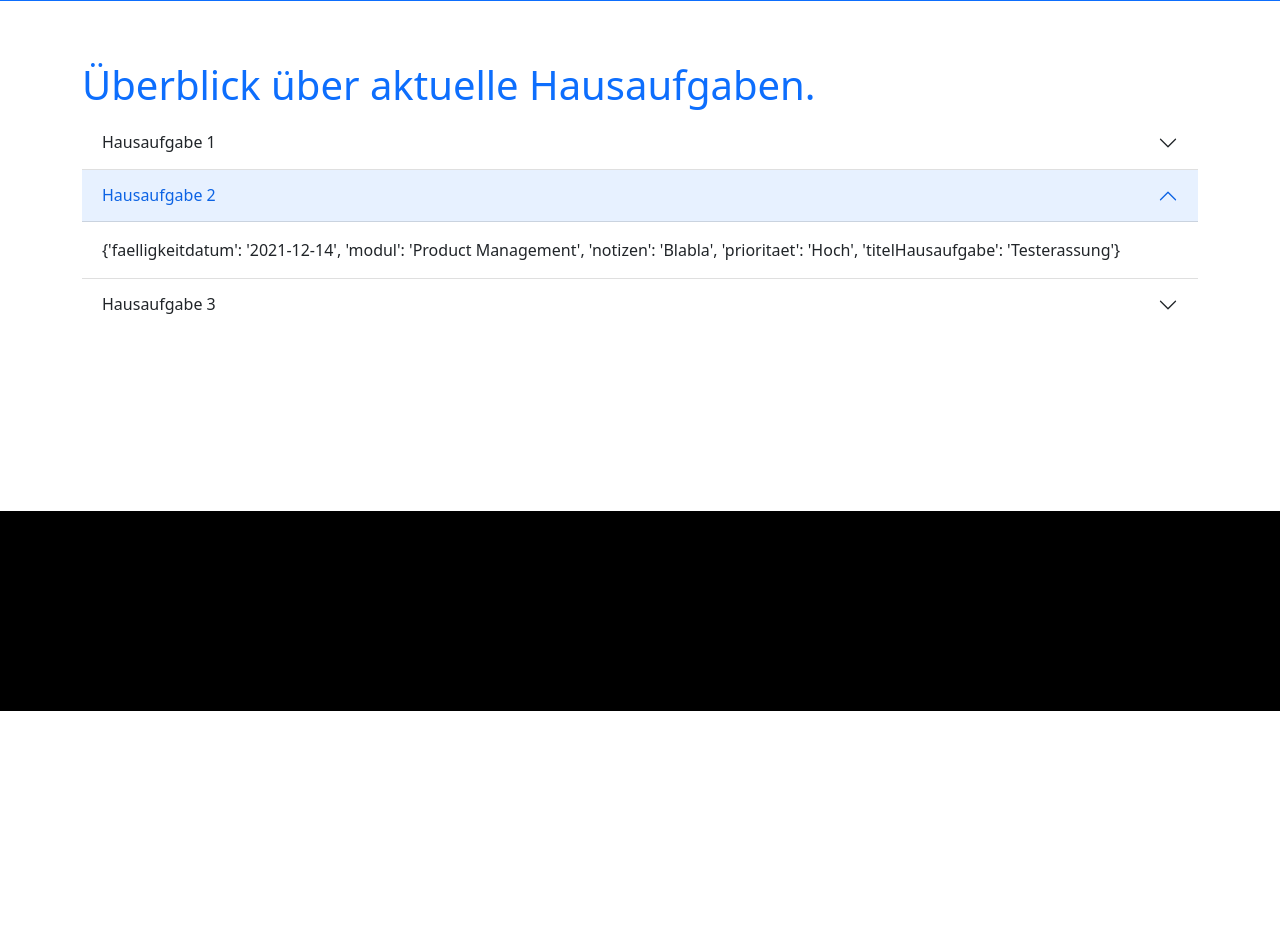
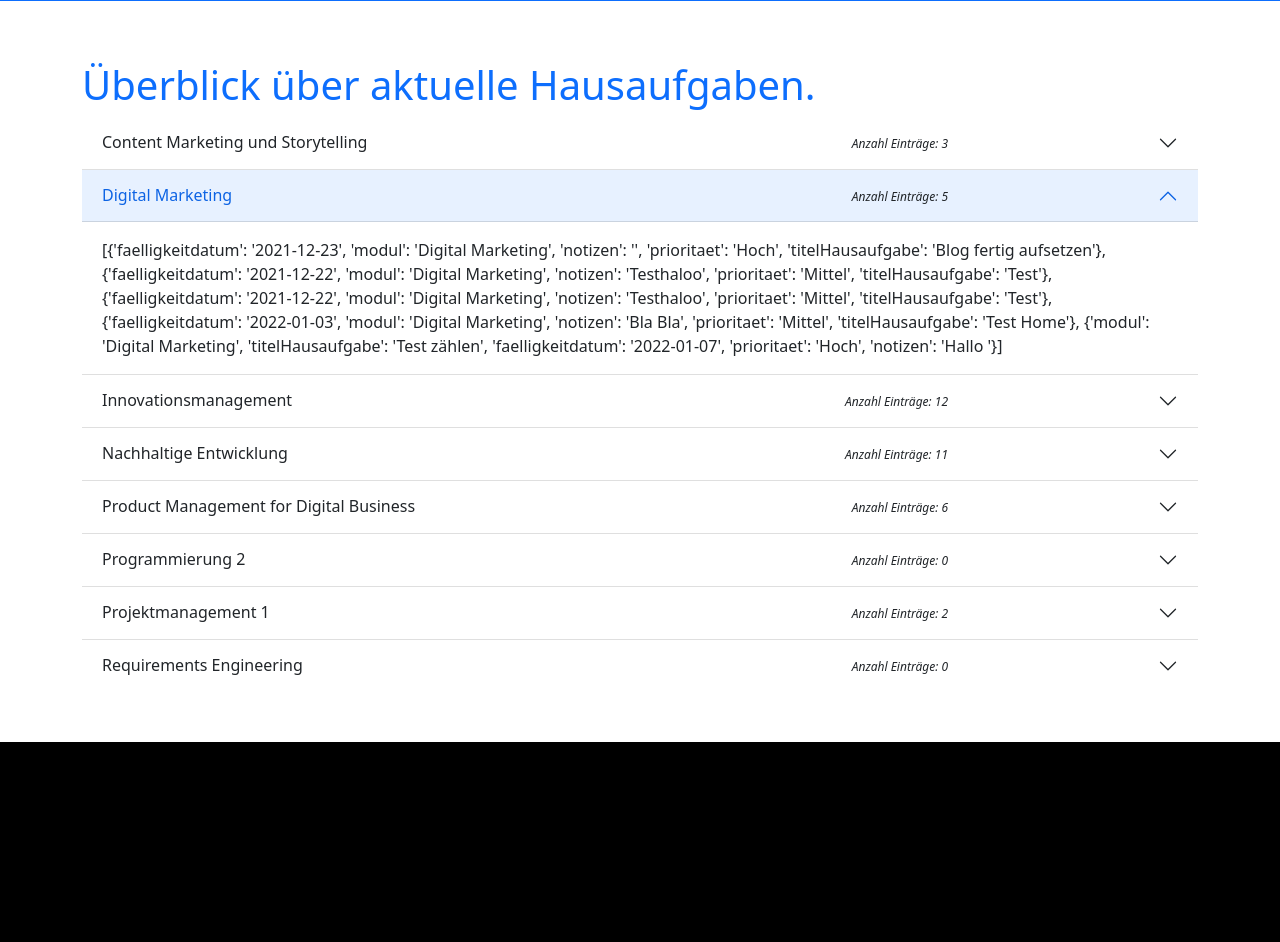
Before and after one commit to lapasaste/pro2, a Flask app: page /ueberblick in a window 1280 px wide, after a click on "Digital Marketing". Shown: the part 275-1217 px from the top of the page. Before the commit the page ends 986 px from the top, so only its background shows below. Run offline with Flask 2, Linux system fonts and the light colour scheme; some libraries are stand-ins or nearby versions.

Commit message:
get newest data on home

```diff
--- a/datenerfassung.py
+++ b/datenerfassung.py
@@ -8,8 +8,8 @@ homework_dict = {"Modul": ["modul"],
     "Notizen": ["textarea_notice"],
     "Priorität": ["flexRadioDefault"],
     "Fälligkeitsdatum": ["date"]
-                 }
+}
 print(homework_dict)
 
-with open("datenspeicher.json", "w") as f:
-    json.dump(homework_dict, f, indent=4, separators=(",", ":"), sort_keys=True)
+with open("datenspeicher.json", "w") as datenbank_hausaufgaben:
+    json.dump(homework_dict, datenbank_hausaufgaben, indent=4, separators=(",", ":"))
--- a/main.py
+++ b/main.py
@@ -1,29 +1,81 @@
 from flask import Flask, request
 from flask import render_template
-from datetime import datetime
 import json
 
 app = Flask("Hello You")
 
+@app.route('/')
+def hello():
+    d = open("datenspeicher.json")
+    datenspeicher_list = json.load(d)
 
-@app.route('/home')
-def hello():
 
-    return render_template("index.html", name="Stefan")
+    datum_list = []
+    for date in datenspeicher_list:
+        datum_list.append((date["faelligkeitdatum"], date["modul"], date["titelHausaufgabe"]))
+
+
+    datum_list = sorted(datum_list, key=lambda x: x[0], reverse=True)
+    datum_list = datum_list[:3]
+
+    return render_template("index.html", datum_list=datum_list)
+
 
 @app.route('/ueberblick')
 def ueberblick():
     d = open("datenspeicher.json")
     datenspeicher_list = json.load(d)
 
+    #Mit Jinja stylen
+    #Daten nach Modul aus JSON ziehen und weiter für HTML geben
+    contentmarketing_list = []
+    digitalmarketing_list = []
+    innovationsmanagement_list = []
+    nachhaltige_list = []
+    productmanagement_list = []
+    programmieren_list = []
+    projektmanagement_list = []
+    requirements_list = []
 
-    #list_data = "Modul"
-    #list_data_values = [testii[list_data] for testii in datenspeicher_list]
-    #Möchte jedes Dict in ein Accordion integrieren, aber ich komme nicht weiter...
-    for einblock in datenspeicher_list:
-        print(einblock)
+    for eintrag in datenspeicher_list:
+        if eintrag["modul"] == "Content Marketing":
+            contentmarketing_list.append(eintrag)
 
-    return render_template("ueberblick.html", hausgabehausaufgabe=einblock)
+        elif eintrag["modul"] == "Digital Marketing":
+            digitalmarketing_list.append(eintrag)
+
+        elif eintrag["modul"] == "Innovationsmanagement":
+            innovationsmanagement_list.append(eintrag)
+
+        elif eintrag["modul"] == "Nachhaltige Entwicklung":
+            nachhaltige_list.append(eintrag)
+
+        elif eintrag["modul"] == "Product Management":
+            productmanagement_list.append(eintrag)
+
+        elif eintrag["modul"] == "Programmieren 2":
+            programmieren_list.append(eintrag)
+
+
+        elif eintrag["modul"] == "Projektmanagement 1":
+            projektmanagement_list.append(eintrag)
+
+        elif eintrag["modul"] == "Requirement Engineering":
+            requirements_list.append(eintrag)
+
+    #Anzahl Einträge in Modulen
+    Zcon = len(contentmarketing_list)
+    Zdigma= len(digitalmarketing_list)
+    Zinno = len(innovationsmanagement_list)
+    Znachhaltig = len(nachhaltige_list)
+    Zproduct = len(productmanagement_list)
+    Zprog = len(programmieren_list)
+    Zprojekt = len(projektmanagement_list)
+    Zreque = len(requirements_list)
+
+    return render_template("ueberblick.html", anzahlcontent=Zcon, anzahldigital=Zdigma, anzahlinno=Zinno, anzahlnachhaltig=Znachhaltig, anzahlproduct=Zproduct, anzahlprog=Zprog, anzahlprojekt=Zprojekt, anzahlreque=Zreque, contentmarketing=contentmarketing_list, digitalmarketing=digitalmarketing_list, innovationsmanagement=innovationsmanagement_list, nachhaltigeentwicklung=nachhaltige_list,productmanagement=productmanagement_list, programmieren=programmieren_list, projektmanagement=projektmanagement_list, requirements=requirements_list)
+
+
 
 @app.route('/erfassen', methods=['GET', 'POST'])
 def erfassen():
@@ -37,9 +89,9 @@ def erfassen():
         prioritaet = request.form.get("flexRadioDefault")
         faelligkeit = request.form.get("date")
 
-        datenspeicher_list.append({"faelligkeitdatum": faelligkeit, "modul": modul, "notizen": notizen, "prioritaet": prioritaet, "titelHausaufgabe": titletext})
-        with open("datenspeicher.json", "w") as f:
-            json.dump(datenspeicher_list, f, indent=4, separators=(",", ":"), sort_keys=True)
+        datenspeicher_list.append({"modul": modul, "titelHausaufgabe": titletext, "faelligkeitdatum": faelligkeit, "prioritaet": prioritaet, "notizen": notizen})
+        with open("datenspeicher.json", "w") as datenbank_hausaufgaben:
+            json.dump(datenspeicher_list, datenbank_hausaufgaben, indent=4, separators=(",", ":"))
 
         return render_template("ueberblick.html", testii=datenspeicher_list[0])
 
--- a/static/main.css
+++ b/static/main.css
@@ -56,6 +56,7 @@ h1 {
 
 .card {
     background-color: #f9f9f9;
+    min-height: 285px;
 }
 
 .cardhome {
@@ -74,6 +75,19 @@ form {
     width: 400px;
 }
 
+/*Überblick Anzahl Hausaufgaben */
+.accordion-flush .accordion-item {
+    position: relative!important;
+}
+.accodion-anzahl {
+    position: absolute;
+    z-index: 4;
+    right: 250px;
+    font-size: 12px;
+    font-style: italic;
+    top: 18px;
+}
+
 footer {
     min-height: 200px;
     margin-top: 50px;
--- a/templates/header.html
+++ b/templates/header.html
@@ -19,7 +19,7 @@
         <div class="collapse navbar-collapse" id="navbarNav">
           <ul class="navbar-nav">
             <li class="nav-item">
-              <a class="nav-link active hover-underline-animation" aria-current="page" href="/home">Home</a>
+              <a class="nav-link active hover-underline-animation" aria-current="page" href="/">Home</a>
             </li>
             <li class="nav-item">
               <a class="nav-link hover-underline-animation" href="/ueberblick">Überblick</a>
--- a/templates/ueberblick.html
+++ b/templates/ueberblick.html
@@ -8,36 +8,91 @@
 				<div class="accordion-item">
 					<h2 class="accordion-header" id="flush-headingOne">
 						<button class="accordion-button collapsed" type="button" data-bs-toggle="collapse" data-bs-target="#flush-collapseOne" aria-expanded="false" aria-controls="flush-collapseOne">
-						Hausaufgabe 1
+						Content Marketing und Storytelling
 						</button>
 					</h2>
+					<div class="accodion-anzahl">Anzahl Einträge: {{anzahlcontent}}</div>
 					<div id="flush-collapseOne" class="accordion-collapse collapse" aria-labelledby="flush-headingOne" data-bs-parent="#accordionFlushExample">
 						<div class="accordion-body">
-							<p>{{hausgabehausaufgabe}}</p>
-							<p>{{Notizen}}</p>
-							<p>{{Priorität}}</p>
-							<p>{{Fälligkeit}}</p>
+							<p>{{contentmarketing}}</p>
 						</div>
 					</div>
 			  	</div>
 				<div class="accordion-item">
 					<h2 class="accordion-header" id="flush-headingTwo">
 				  		<button class="accordion-button collapsed" type="button" data-bs-toggle="collapse" data-bs-target="#flush-collapseTwo" aria-expanded="false" aria-controls="flush-collapseTwo">
-						Hausaufgabe 2
+						Digital Marketing
 						</button>
 					</h2>
+					<div class="accodion-anzahl">Anzahl Einträge: {{anzahldigital}}</div>
 					<div id="flush-collapseTwo" class="accordion-collapse collapse" aria-labelledby="flush-headingTwo" data-bs-parent="#accordionFlushExample">
-				  		<div class="accordion-body">{{hausgabehausaufgabe}}</div>
+				  		<div class="accordion-body">{{digitalmarketing}}</div>
 					</div>
 			  	</div>
 				<div class="accordion-item">
 					<h2 class="accordion-header" id="flush-headingThree">
 				  		<button class="accordion-button collapsed" type="button" data-bs-toggle="collapse" data-bs-target="#flush-collapseThree" aria-expanded="false" aria-controls="flush-collapseThree">
-						Hausaufgabe 3
+						Innovationsmanagement
 				  		</button>
 					</h2>
+					<div class="accodion-anzahl">Anzahl Einträge: {{anzahlinno}}</div>
 					<div id="flush-collapseThree" class="accordion-collapse collapse" aria-labelledby="flush-headingThree" data-bs-parent="#accordionFlushExample">
-				  		<div class="accordion-body">Details zur Hausaufgabe.</div>
+				  		<div class="accordion-body">{{innovationsmanagement}}</div>
+					</div>
+			  	</div>
+				<div class="accordion-item">
+					<h2 class="accordion-header" id="flush-headingFour">
+				  		<button class="accordion-button collapsed" type="button" data-bs-toggle="collapse" data-bs-target="#flush-collapseFour" aria-expanded="false" aria-controls="flush-collapseThree">
+						Nachhaltige Entwicklung
+				  		</button>
+					</h2>
+					<div class="accodion-anzahl">Anzahl Einträge: {{anzahlnachhaltig}}</div>
+					<div id="flush-collapseFour" class="accordion-collapse collapse" aria-labelledby="flush-headingFour" data-bs-parent="#accordionFlushExample">
+				  		<div class="accordion-body">{{nachhaltigeentwicklung}}</div>
+					</div>
+			  	</div>
+				<div class="accordion-item">
+					<h2 class="accordion-header" id="flush-headingFive">
+				  		<button class="accordion-button collapsed" type="button" data-bs-toggle="collapse" data-bs-target="#flush-collapseFive" aria-expanded="false" aria-controls="flush-collapseThree">
+						Product Management for Digital Business
+				  		</button>
+					</h2>
+					<div class="accodion-anzahl">Anzahl Einträge: {{anzahlproduct}}</div>
+					<div id="flush-collapseFive" class="accordion-collapse collapse" aria-labelledby="flush-headingFive" data-bs-parent="#accordionFlushExample">
+				  		<div class="accordion-body">{{productmanagement}}</div>
+					</div>
+			  	</div>
+				<div class="accordion-item">
+					<h2 class="accordion-header" id="flush-headingSix">
+				  		<button class="accordion-button collapsed" type="button" data-bs-toggle="collapse" data-bs-target="#flush-collapseSix" aria-expanded="false" aria-controls="flush-collapseThree">
+						Programmierung 2
+				  		</button>
+					</h2>
+					<div class="accodion-anzahl">Anzahl Einträge: {{anzahlprog}}</div>
+					<div id="flush-collapseSix" class="accordion-collapse collapse" aria-labelledby="flush-headingSix" data-bs-parent="#accordionFlushExample">
+				  		<div class="accordion-body">{{programmieren}}</div>
+					</div>
+			  	</div>
+				<div class="accordion-item">
+					<h2 class="accordion-header" id="flush-headingSeven">
+				  		<button class="accordion-button collapsed" type="button" data-bs-toggle="collapse" data-bs-target="#flush-collapseSeven" aria-expanded="false" aria-controls="flush-collapseThree">
+						Projektmanagement 1
+				  		</button>
+					</h2>
+					<div class="accodion-anzahl">Anzahl Einträge: {{anzahlprojekt}}</div>
+					<div id="flush-collapseSeven" class="accordion-collapse collapse" aria-labelledby="flush-headingSeven" data-bs-parent="#accordionFlushExample">
+				  		<div class="accordion-body">{{projektmanagement}}</div>
+					</div>
+			  	</div>
+				<div class="accordion-item">
+					<h2 class="accordion-header" id="flush-headingEight">
+				  		<button class="accordion-button collapsed" type="button" data-bs-toggle="collapse" data-bs-target="#flush-collapseEight" aria-expanded="false" aria-controls="flush-collapseThree">
+						Requirements Engineering
+				  		</button>
+					</h2>
+					<div class="accodion-anzahl">Anzahl Einträge: {{anzahlreque}}</div>
+					<div id="flush-collapseEight" class="accordion-collapse collapse" aria-labelledby="flush-headingEight" data-bs-parent="#accordionFlushExample">
+				  		<div class="accordion-body">{{requirements}}</div>
 					</div>
 			  	</div>
 			</div>
```
Also changed, not shown: datenspeicher.json (+77 -0 lines), templates/index.html (+25 -3 lines), README.md.
